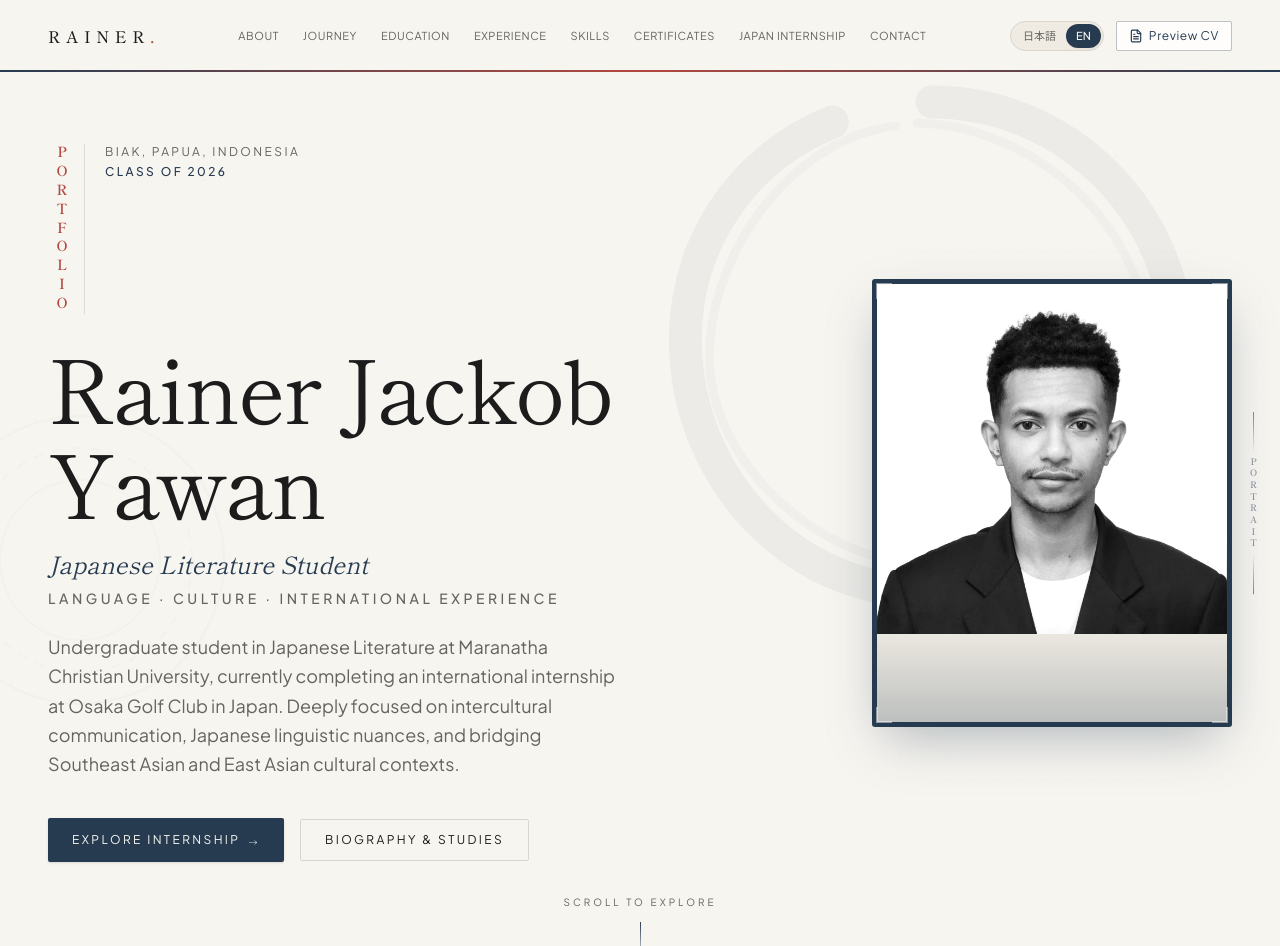
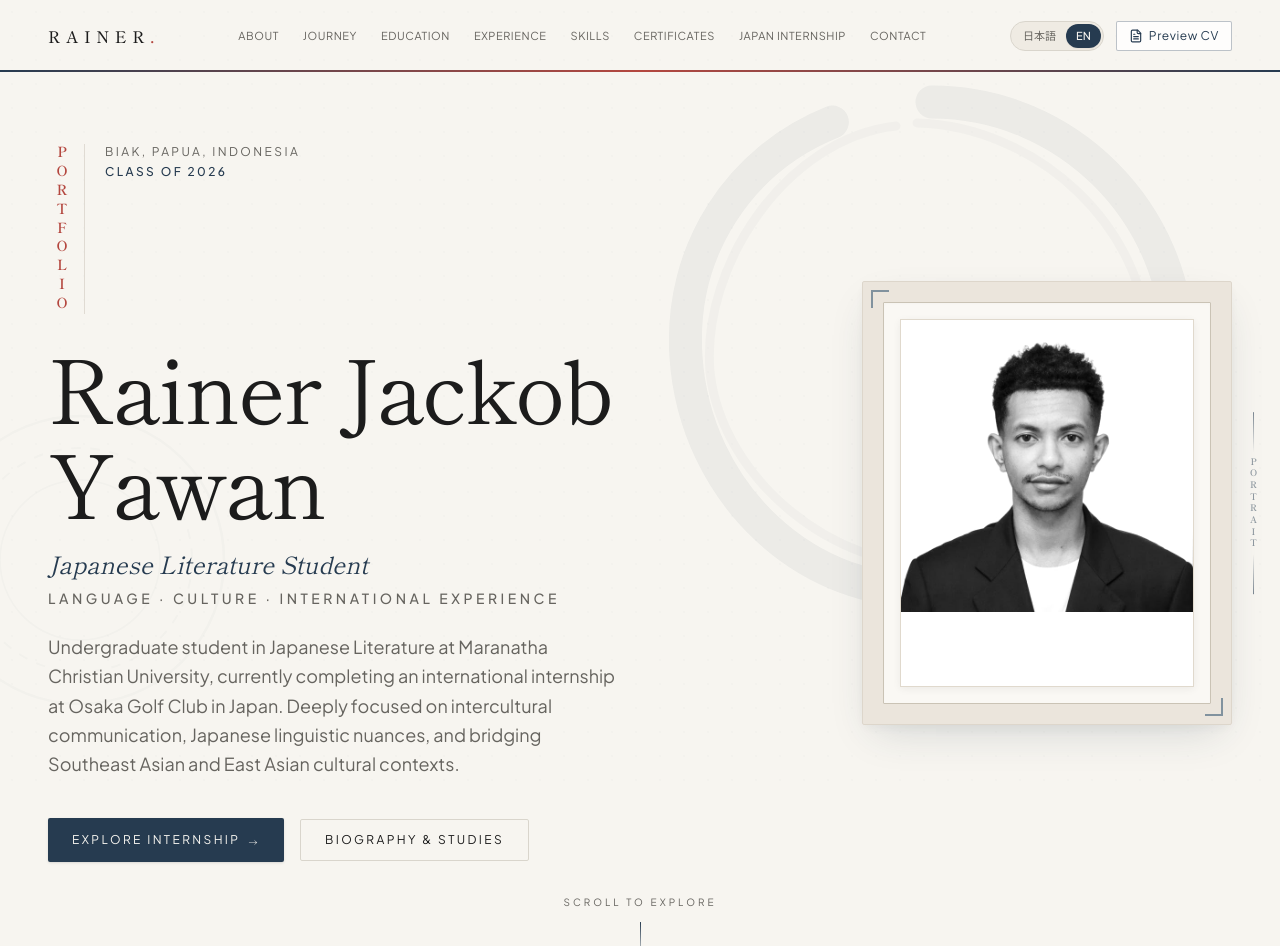
Before and after one commit to jossealexsandre-eng/Rainer-Portfolio, a React (Vite) app: page / in a window 1280 px wide. Shown: the top 946 px of the page. Built offline with nearby package versions, Linux system fonts and the light colour scheme.

Commit message:
style: update hero portrait frame to passport mat-board with crop marks matching gambar 2

```diff
--- a/src/components/Hero.tsx
+++ b/src/components/Hero.tsx
@@ -139,32 +139,32 @@ export const Hero: React.FC<HeroProps> = ({ data }) => {
           {/* Portrait frame */}
           <motion.div
             whileHover={{ y: -5, transition: { duration: 0.3 } }}
-            className="relative w-full max-w-[280px] sm:max-w-[320px] lg:max-w-[360px]"
+            className="relative w-full max-w-[290px] sm:max-w-[330px] lg:max-w-[370px]"
           >
-            {/* Outer navy border — photo sits flush inside */}
-            <div className="relative p-[5px] bg-[#263B50] shadow-[0_20px_50px_-12px_rgba(38,59,80,0.35)] hover:shadow-[0_28px_60px_-12px_rgba(38,59,80,0.45)] transition-all duration-500 rounded-[3px]">
-              {/* Photo container — 4:5, fullscreen inside border */}
-              <div className="relative aspect-[4/5] overflow-hidden bg-[#EFEBE3] group">
+            {/* Outer cream mat frame (Passe-partout) matching Gambar 2 */}
+            <div className="relative p-3.5 sm:p-4.5 lg:p-5 bg-[#EBE5DC] border border-[#DDD6CB] shadow-[0_16px_40px_-12px_rgba(38,59,80,0.18),0_4px_12px_rgba(0,0,0,0.04)] rounded-[2px] transition-all duration-500">
+
+              {/* Editorial Corner Crop Marks (L-brackets) at top-left and bottom-right */}
+              <div className="absolute top-2 left-2 w-4.5 h-4.5 border-t-[2.5px] border-l-[2.5px] border-[#81929E] pointer-events-none" />
+              <div className="absolute bottom-2 right-2 w-4.5 h-4.5 border-b-[2.5px] border-r-[2.5px] border-[#81929E] pointer-events-none" />
+
+              {/* Middle thin border line */}
+              <div className="border border-[#CAC3B5] p-3 sm:p-4 bg-[#FAF8F4] rounded-[1px] shadow-[inset_0_1px_3px_rgba(0,0,0,0.02)]">
+                {/* Photo container — 4:5 passport style */}
+                <div className="relative aspect-[4/5] overflow-hidden bg-white border border-[#E0D9CD] shadow-[0_2px_8px_rgba(0,0,0,0.06)] group">
                   {portraitSrc ? (
                     <img
                       src={portraitSrc}
                       alt={th.portraitAlt}
-                    className="w-full h-full object-cover object-top grayscale contrast-[1.05] group-hover:scale-105 transition-transform duration-700"
+                      className="w-full h-full object-cover object-top grayscale contrast-[1.05] group-hover:scale-103 transition-transform duration-700"
                     />
                   ) : (
                     <div className="w-full h-full bg-[#EFEBE3] flex items-center justify-center">
                       <span className="font-serif text-2xl text-[#263B50]/40">肖像</span>
                     </div>
                   )}
-                {/* Subtle bottom gradient for depth */}
-                <div className="absolute inset-x-0 bottom-0 h-24 bg-gradient-to-t from-[#263B50]/25 to-transparent pointer-events-none" />
                 </div>
-
-              {/* Corner accent marks on the navy border */}
-              <div className="absolute top-1 left-1 w-4 h-4 border-t-[2px] border-l-[2px] border-[#F7F5F0]/50" />
-              <div className="absolute top-1 right-1 w-4 h-4 border-t-[2px] border-r-[2px] border-[#F7F5F0]/50" />
-              <div className="absolute bottom-1 left-1 w-4 h-4 border-b-[2px] border-l-[2px] border-[#F7F5F0]/50" />
-              <div className="absolute bottom-1 right-1 w-4 h-4 border-b-[2px] border-r-[2px] border-[#F7F5F0]/50" />
+              </div>
             </div>
 
             {/* Decorative side label */}
```
Lines whose indentation alone changed are shown as unchanged.
